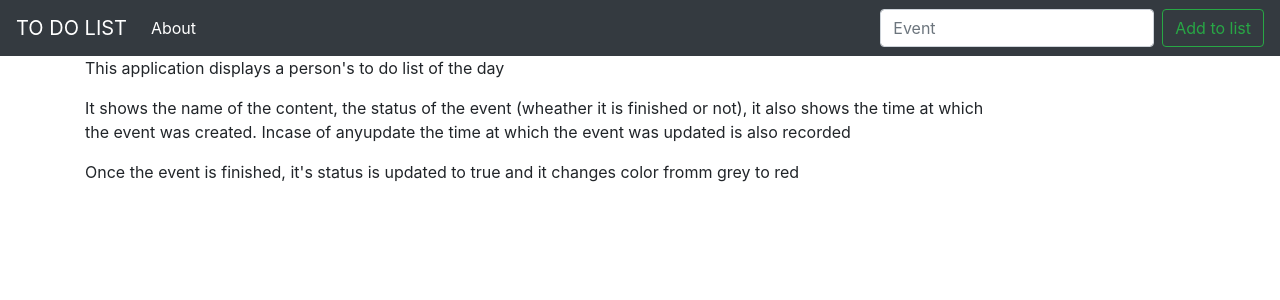
After one commit to N-Rogers/Todo_list, a Django app: page /about/ in a window 1280 px wide. The commit adds this page. Shown: the top 300 px of the page. Run offline with Django 3.2, Linux system fonts and the light colour scheme; some libraries are stand-ins or nearby versions.

Commit message:
Adding the about page

```diff
--- /dev/null
+++ b/todo_list/templates/todo_list/about.html
@@ -0,0 +1,10 @@
+{%extends 'todo_list/base.html'%}
+{%block content%}
+<p>This application displays a person's to do list of the day
+</p>
+<p>It shows the name of the content, the status of the event (wheather
+    it is finished or not), it also shows the time at which <br> the event was created.
+    Incase of anyupdate the time at which the event was updated is also recorded</p>
+
+<p>Once the event is finished, it's status is updated to true and it changes color fromm grey to red</p>
+{%endblock%}
--- a/todo_list/templates/todo_list/base.html
+++ b/todo_list/templates/todo_list/base.html
@@ -24,7 +24,7 @@
         <div class="collapse navbar-collapse" id="navbarSupportedContent">
             <ul class="navbar-nav mr-auto">
                 <li class="nav-item active">
-                    <a class="nav-link" href="#">About <span class="sr-only">(current)</span></a>
+                    <a class="nav-link" href="{% url 'about' %}">About <span class="sr-only">(current)</span></a>
                 </li>
             </ul>
             <form class="form-inline my-2 my-lg-0" method="POST">
--- a/todo_list/urls.py
+++ b/todo_list/urls.py
@@ -5,5 +5,6 @@ urlpatterns = [
     path('delete/<int:event_id>', views.del_event, name='delete'),
     path('crossoff/<int:id>', views.cross_off, name='crossoff'),
     path('uncross/<int:id>', views.uncross, name='uncross'),
+    path('about/', views.about, name='about'),
 
 ]
--- a/todo_list/views.py
+++ b/todo_list/views.py
@@ -33,3 +33,6 @@ def uncross(request, id):
     item.completed = False
     item.save()
     return redirect('home')
+
+def about(request):
+        return render(request, 'todo_list/about.html',{})
```
Also changed, not shown: todo_list/templates/todo_list/home.html (+8 -1 lines).
